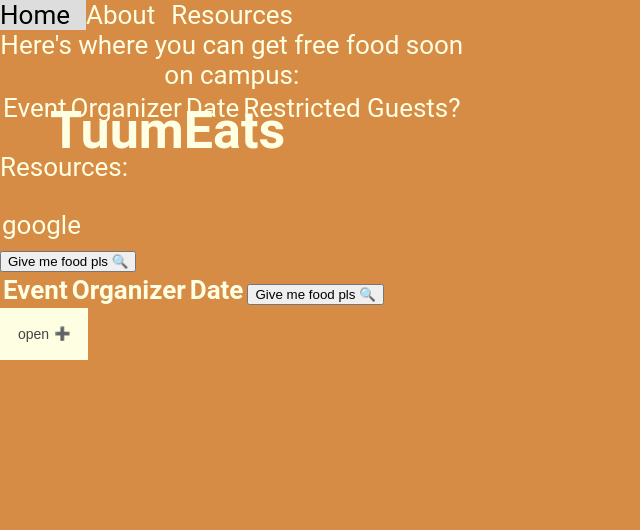
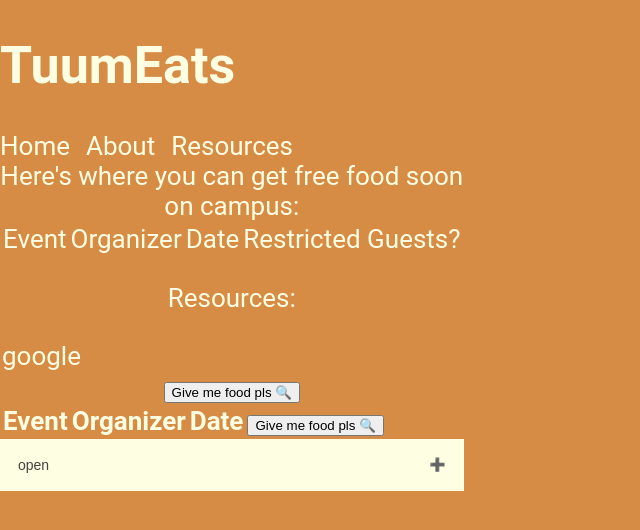
Before and after one commit to cpan0/cmd-f-2023, a React (Create React App) app in the folder food-est/: page / in a window 1280 px wide. Shown: the top 530 px of the page, without its empty margins (0-640 px from the left). Built offline with nearby package versions, Linux system fonts and the light colour scheme.

Commit message:
format header fixes

```diff
--- a/food-est/src/App.css
+++ b/food-est/src/App.css
@@ -40,12 +40,6 @@ body {
 
 .active {
   background-color: #04AA6D;
-}
-
-h1 {
-  position: absolute;
-  top: 50px;
-  margin: 50px;
 }
 
 
--- a/food-est/src/App.js
+++ b/food-est/src/App.js
@@ -18,7 +18,9 @@ function App() {
           <a href="#about">About</a>
           <a href="#resources">Resources</a>
         </div>
-        {/* <img src={logo} className="App-logo" alt="logo" /> */}
+
+        <body>
+          {/* <img src={logo} className="App-logo" alt="logo" /> */}
         <FreeFoodTable id="foodTable"/>
         <Resources/>
 
@@ -35,6 +37,8 @@ function App() {
           <tbody id="foodEvents"></tbody>
         </table>
         <Collapsible desc="desc here"/>
+
+        </body>
 
 
 
--- a/food-est/src/components/resources.js
+++ b/food-est/src/components/resources.js
@@ -1,3 +1,5 @@
+import React from 'react';
+
 function Resources() {
 
     return (
```
